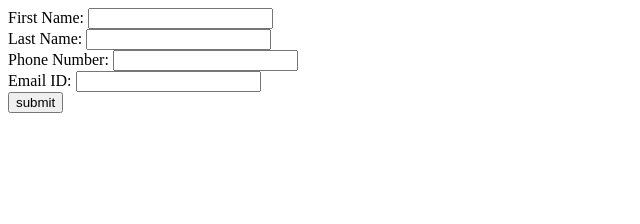
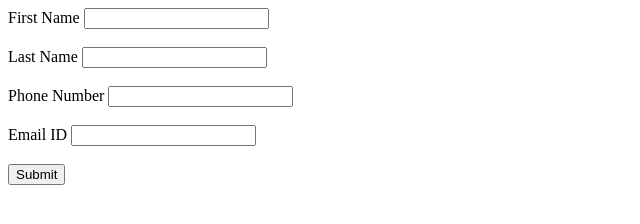
Before and after one commit to acciojob/form-login-2-Vishakha2431, a website: page main.html in a window 1280 px wide. Shown: the whole page, without its empty margins (0-640 px from the left). Drawn offline with Linux system fonts and the light colour scheme.

Commit message:
created a submission

```diff
--- a/main.html
+++ b/main.html
@@ -8,19 +8,29 @@
 
 <body>
 	<!-- the entire body must be written by student -->
-	 <label for="first-name">First Name: </label>
-    <input type="text" name="first-name" id="first-name">
-    <br>
-<label for="last-name">Last Name: </label>
-    <input type="text" name="last-name" id="last-name">
-    <br>
-    <label for="phone-number">Phone Number: </label>
-    <input type="number" name="phone-number" id="number">
-    <br>
-    <label for="email">Email ID: </label>
-    <input type="email" name="email" id="email">
-    <br>
-    <input type="submit" value="submit" id="btn">
+
+  <label for="first-name">First Name</label>
+  <input type="text" id="first-name" name="First Name">
+
+  <br><br>
+
+  <label for="last-name">Last Name</label>
+  <input type="text" id="last-name" name="Last Name">
+
+  <br><br>
+
+  <label for="number">Phone Number</label>
+  <input type="text" id="number" name="Phone Number">
+
+  <br><br>
+
+  <label for="email">Email ID</label>
+  <input type="email" id="email" name="Email ID">
+
+  <br><br>
+
+  <button type="submit" id="btn">Submit</button>
+
 
     <script type="text/javascript" src="./script.js">
 </script>
```
